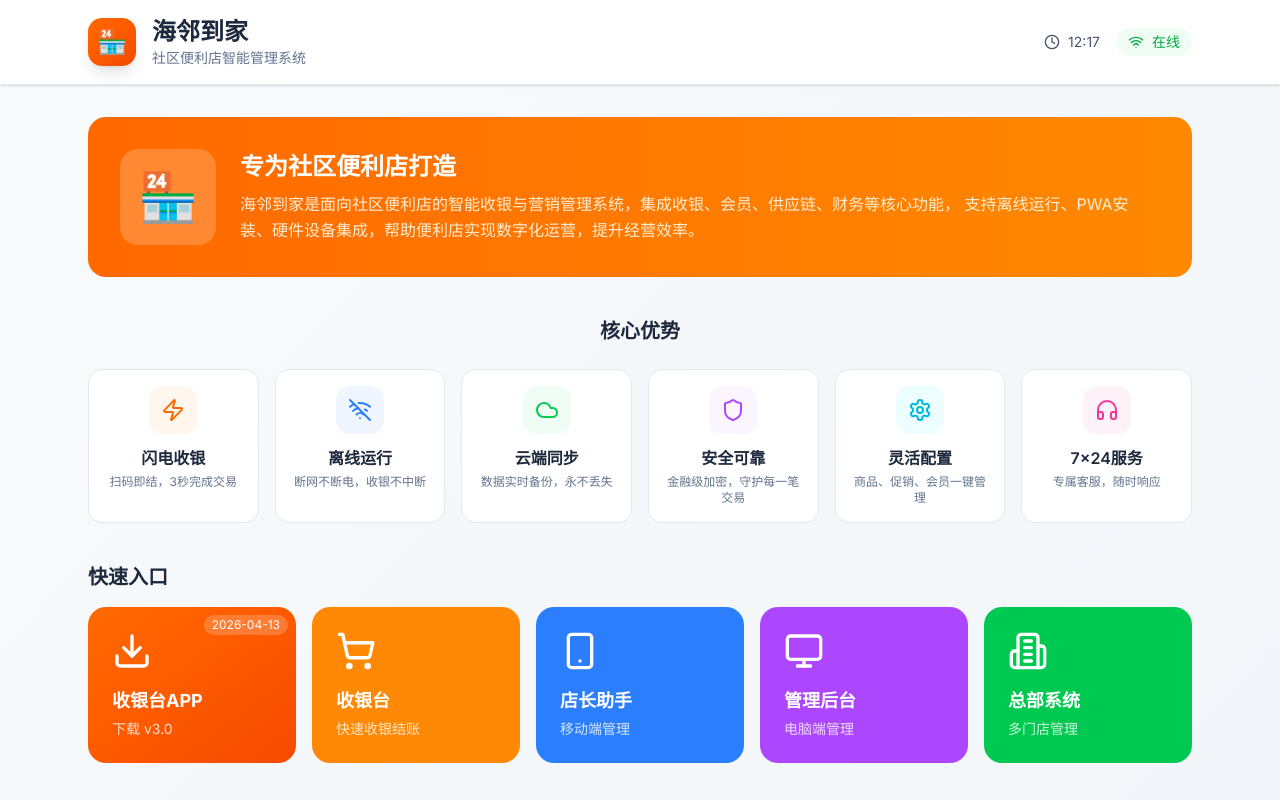
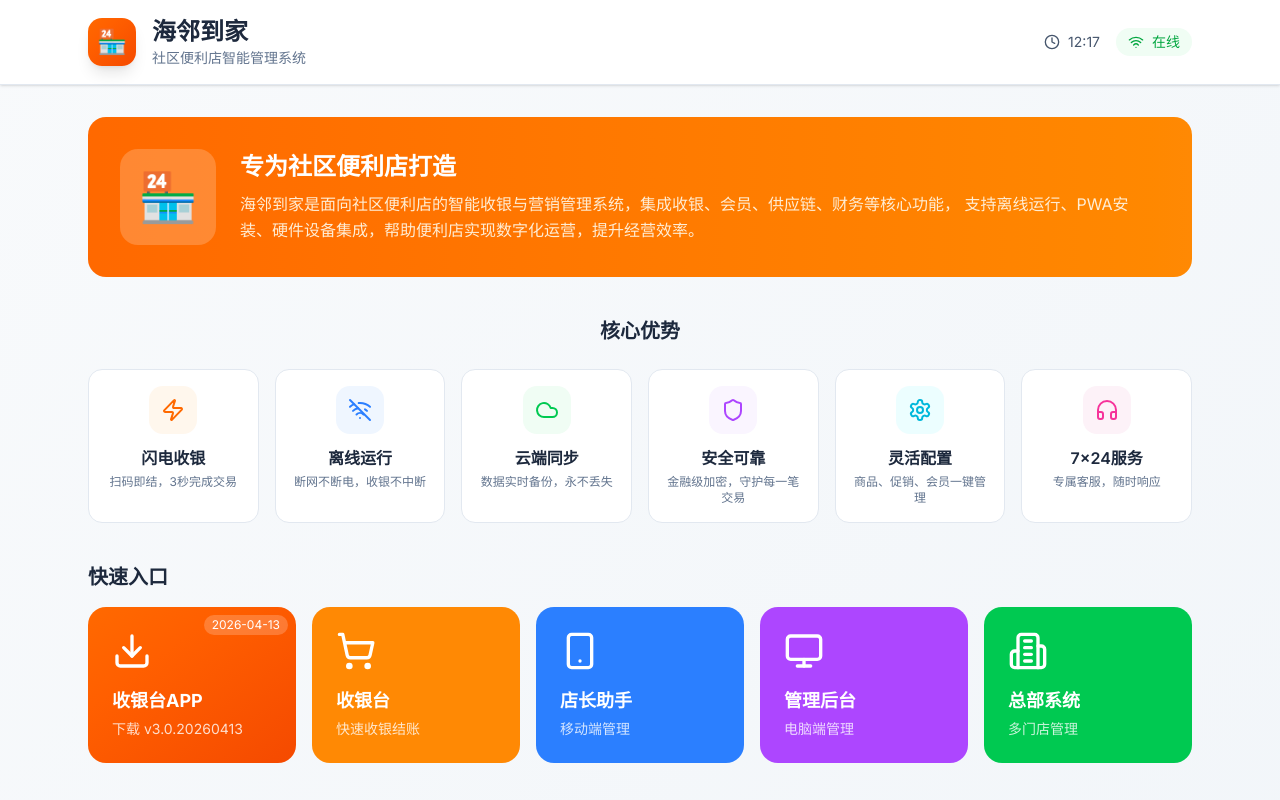
Before and after one commit to hlyg365/hailin-pos, a Next.js app: page / in a window 1280 px wide. Shown: the top 800 px of the page. Built offline with nearby package versions, Linux system fonts and the light colour scheme.

Commit message:
feat: 优化APK版本号管理，每次更新包含日期时间戳

```diff
--- a/public/apk-config.json
+++ b/public/apk-config.json
@@ -1,6 +1,6 @@
 {
-  "apkFileName": "hailin-pos-v3.0.apk",
-  "version": "3.0",
+  "apkFileName": "hailin-pos-v3.0.20260413.apk",
+  "version": "v3.0.20260413",
   "buildDate": "2026-04-13",
-  "downloadUrl": "/hailin-pos-v3.0.apk"
+  "downloadUrl": "/hailin-pos-v3.0.20260413.apk"
 }
--- a/src/app/page.tsx
+++ b/src/app/page.tsx
@@ -28,22 +28,20 @@ import {
  * - 浏览器访问 → 显示综合首页
  */
 
-// APK配置 - 每次更新APP后修改此配置
+// APK配置 - 每次更新APP后必须修改此配置
 const APK_CONFIG = {
-  fileName: 'hailin-pos-v3.0.apk',
-  version: '3.0',
-  buildDate: '2026-04-13',
-  // 强制刷新时间戳
-  timestamp: '202604131255',
+  fileName: 'hailin-pos-v3.0.20260413.apk',  // ← 更新APK时修改文件名（包含版本日期）
+  version: 'v3.0.20260413',                   // ← 更新APK时同步修改版本号
+  buildDate: '2026-04-13',                    // ← 构建日期
 };
 
 const quickEntries = [
   {
     id: 'pos-app',
     title: '收银台APP',
-    subtitle: `下载 v${APK_CONFIG.version}`,
+    subtitle: `下载 ${APK_CONFIG.version}`,
     icon: Download,
-    href: `/${APK_CONFIG.fileName}?v=${APK_CONFIG.timestamp}`,
+    href: `/${APK_CONFIG.fileName}?v=${Date.now()}`,
     color: 'bg-gradient-to-br from-orange-500 to-orange-600',
     hoverColor: 'hover:from-orange-600 hover:to-orange-700',
     isExternal: true,
```
Also changed, not shown: 1 other file (tests, documents, lock files or other folders).
